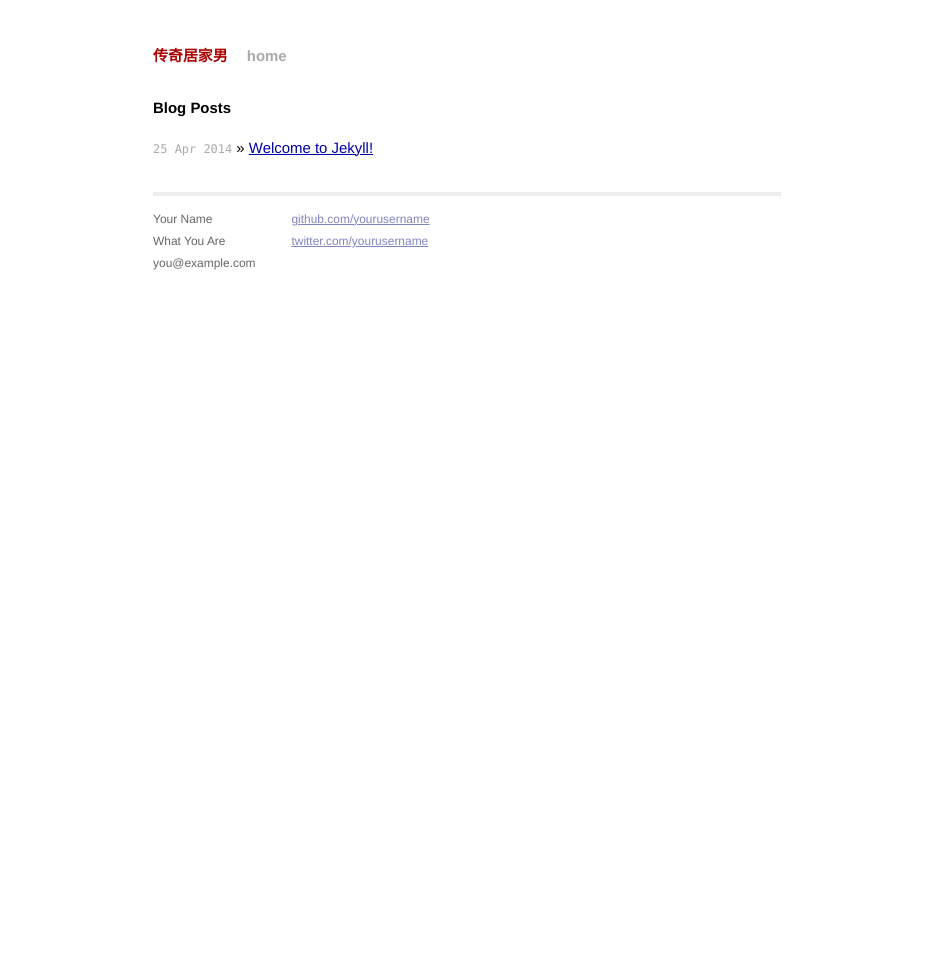
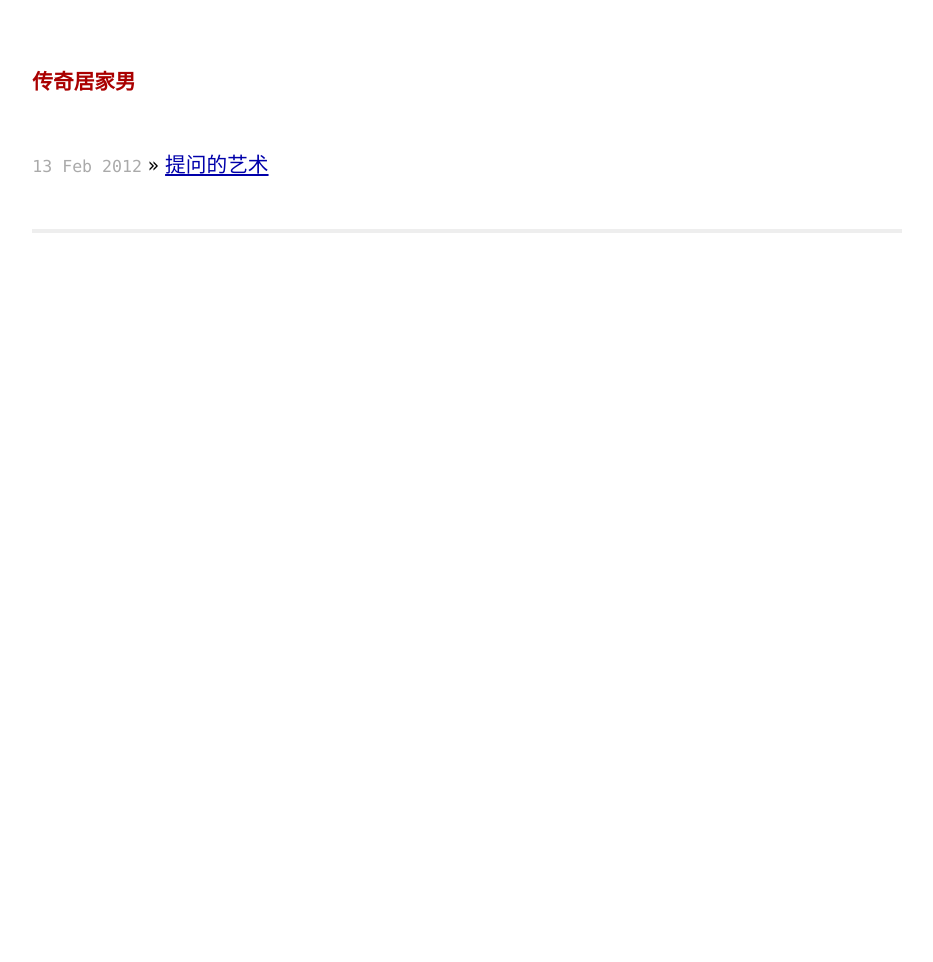
Before and after one commit to kwopera/kwopera.github.io, a Jekyll site: the page built from index.html, in a window 1280 px wide. Shown: the whole page, without its empty margins (173-1106 px from the left). Built offline with Jekyll 4.4.1, drawn with Linux system fonts in a browser that asks for light colours; Markdown is read by kramdown in place of the engine named in the settings.

Commit message:
2012-02-13

```diff
--- a/_config.yml
+++ b/_config.yml
@@ -1,3 +1,4 @@
 name: 传奇居家男
 markdown: redcarpet
 pygments: true
+date_format: "ordinal"
--- a/_layouts/default.html
+++ b/_layouts/default.html
@@ -18,25 +18,11 @@
         <div class="site">
           <div class="header">
             <h1 class="title"><a href="/">{{ site.name }}</a></h1>
-            <a class="extra" href="/">home</a>
           </div>
 
           {{ content }}
 
           <div class="footer">
-            <div class="contact">
-              <p>
-                Your Name<br />
-                What You Are<br />
-                you@example.com
-              </p>
-            </div>
-            <div class="contact">
-              <p>
-                <a href="https://github.com/yourusername">github.com/yourusername</a><br />
-                <a href="https://twitter.com/yourusername">twitter.com/yourusername</a><br />
-              </p>
-            </div>
           </div>
         </div>
 
--- a/css/main.css
+++ b/css/main.css
@@ -13,17 +13,17 @@
 html, body { height: 100%; }
 
 body {
-  background-color: #FFF;
-  font: 13.34px Helvetica, Arial, sans-serif;
-  font-size: small;
-  text-align: center;
+    background-color: #FFF;
+    font-family: STFangSong, Tahoma, STXihei, "华文细黑", "Microsoft YaHei", "微软雅黑",  SimSun, "宋体", Heiti, "黑体", sans-serif;
+    font-size: 18px;
+    text-align: center;
 }
 
 h1, h2, h3, h4, h5, h6 {
   font-size: 100%; }
 
 h1 { margin-bottom: 1em; }
-p { margin: 1em 0; }
+p { margin: 1em 0; line-height:2em; }
 
 a         { color: #00a; }
 a:hover   { color: #000; }
@@ -40,7 +40,7 @@ a:visited { color: #a0a; }
 }
 
 .posts li {
-  line-height: 1.75em;
+  line-height: 2em;
 }
 
 .posts span {
@@ -60,7 +60,7 @@ a:visited { color: #a0a; }
   text-align: justify;
   width: 42em;
   margin: 3em auto 2em;
-  line-height: 1.5em;
+  line-height: 2em;
 }
 
 .header a {
--- a/index.html
+++ b/index.html
@@ -1,10 +1,9 @@
 ---
 layout: default
-title: Your New Jekyll Site
+title: 传奇居家男
 ---
 
 <div id="home">
-  <h1>Blog Posts</h1>
   <ul class="posts">
     {% for post in site.posts %}
       <li><span>{{ post.date | date_to_string }}</span> &raquo; <a href="{{ post.url }}">{{ post.title }}</a></li>
```
Also changed, not shown: _posts/2012-02-13-art-of-asking-questiongs-msb-version.markdown (added, +98 -0 lines), _posts/2014-04-25-welcome-to-jekyll.markdown (deleted, +0 -24 lines), 5 other files.
